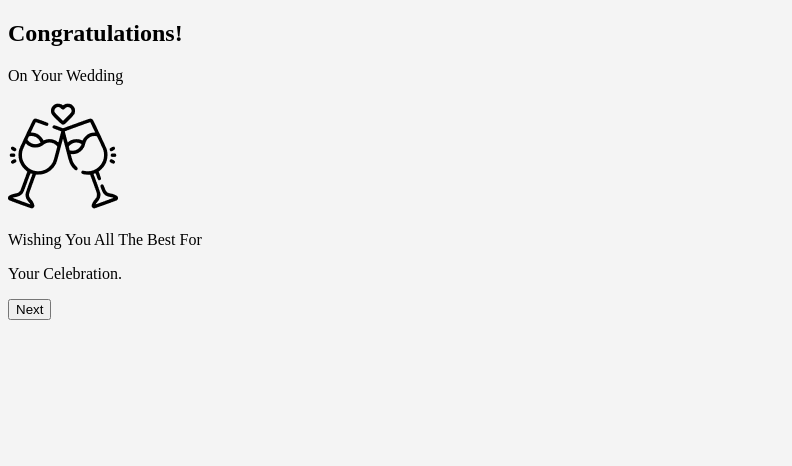
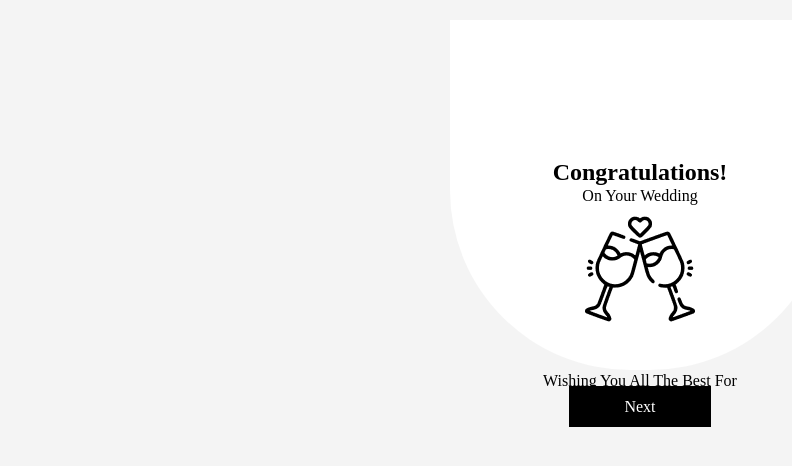
Before and after one commit to ashrafulhaque/html-css-task1, a plain HTML site: page index.html in a window 1280 px wide. Shown: the whole page, without its empty margins (0-792 px from the left). Drawn offline with Linux system fonts and the light colour scheme.

Commit message:
CSS Design Complete

```diff
--- a/index.html
+++ b/index.html
@@ -15,8 +15,8 @@
         </section>
         <section class="wish-section">
             <p>Wishing You All The Best For</p>
-            <p>Your Celebration.</p>
-            <button id="btn-next">Next</button>
+            <p>Your Celebration.</p><br>
+            <a href="#" id="btn-next">Next</a>
         </section>
     </main>
 </body>
--- a/styles/style.css
+++ b/styles/style.css
@@ -0,0 +1,37 @@
+/* Bottom rounded section in the top of the page*/
+.cheers-section {
+    margin: 0 auto;
+    width: 380px;
+    height: 350px;
+    font-family: 'Times New Roman', Times, serif;
+    border-bottom-left-radius: 180px;
+    border-bottom-right-radius: 180px;
+    background-color: #ffffff;
+    text-align: center;
+    line-height: 4px;
+}
+.cheers-section h1 {
+
+    padding-top: 150px;
+    font-weight: bolder;
+}
+.cheers-section img {
+    margin: 0 auto;
+}
+.wish-section {
+    margin: 0 auto;
+    width: 380px;
+    text-align: center;
+    line-height: 2px;
+}
+.wish-section p {
+    margin: 10px;
+}
+#btn-next{
+    margin-top: 20px;
+    padding: 12px 55px;
+    background-color: black;
+    color: #ffffff;
+    border: none;
+    text-decoration: none;
+}
```
